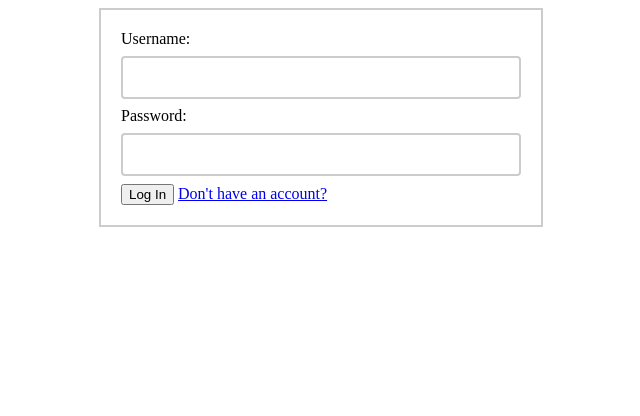
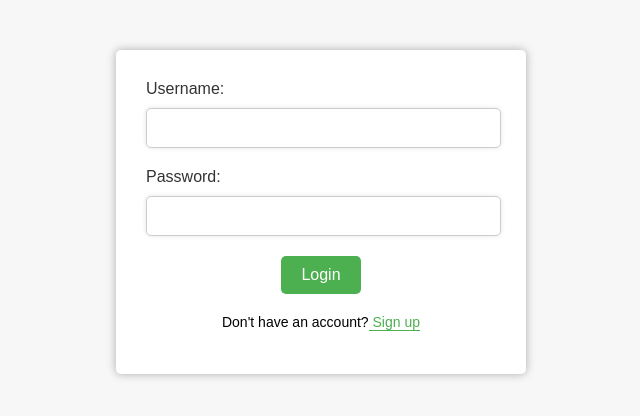
Before and after one commit to Elijah10000/Secure-And-Insecure-Login-Screens-For-SAP, a website: page SAP-login-screens/public/index.html in a window 1280 px wide. Shown: the whole page, without its empty margins (319-959 px from the left). Drawn offline with Linux system fonts and the light colour scheme.

Commit message:
css-changes-server-side-errors-and-other-changes

```diff
--- a/SAP-login-screens/public/index.html
+++ b/SAP-login-screens/public/index.html
@@ -8,8 +8,7 @@
 </head>
 <body>
     <div class="login-container">
-        <!-- <form id="login-form" method="POST"> -->
-            <form method="POST" name="login-form" id="login-form" action="/login" class="auth-form" onsubmit="return validateForm()">
+            <form method="POST" name="login-form" id="login-form" action="/login" autocomplete="off" class="auth-form" onsubmit="return validateForm()">
             <div>
               <label for="username">Username:</label>
               <input type="text" id="username" name="username">
@@ -18,8 +17,7 @@
               <label for="password">Password:</label>
               <input type="password" id="password" name="password">
             </div>
-            <button type="submit">Log In</button>
-            <a href="signup.html" class="button">Don't have an account?</a>
+            <input type="submit" value="Login"> <p>Don't have an account?<a href="signup.html" class="button"> Sign up</a></p>
         </form>
     </div>
     <script src="app.js"></script>
--- a/SAP-login-screens/public/style.css
+++ b/SAP-login-screens/public/style.css
@@ -1,37 +1,77 @@
-form {
-    margin: 0 auto;
-    width: 400px;
-    border: 2px solid #ccc;
-    padding: 20px;
+/* Style for body and form */
+body {
+  font-family: Arial, sans-serif;
+  background-color: #f7f7f7;
 }
 
+h1 {
+  text-align: center;
+  color: #4CAF50;
+  font-size: 30px;
+  margin-top: 300px;
+}
+
+.auth-form {
+  margin: 50px auto;
+  width: 350px;
+  padding: 30px;
+  background-color: #fff;
+  border-radius: 5px;
+  box-shadow: 0 0 10px rgba(0, 0, 0, 0.3);
+}
+
+/* Style for input fields */
 label {
-    display: inline-block;
-    width: 100px;
-    text-align: left;
+  display: block;
+  margin-bottom: 10px;
+  color: #333;
 }
 
 input[type="text"],
 input[type="password"] {
-    width: 100%;
-    padding: 12px 20px;
-    margin: 8px 0;
-    box-sizing: border-box;
-    border: 2px solid #ccc;
-    border-radius: 4px;
+  width: 95%;
+  padding: 10px;
+  margin-bottom: 20px;
+  border: none;
+  border-radius: 5px;
+  box-shadow: 0 0 5px rgba(0, 0, 0, 0.1);
+  font-size: 16px;
+  border: 1px solid #ccc;
+  color: #333;
 }
 
 input[type="submit"] {
   background-color: #4CAF50;
-    color: white;
-    padding: 14px 20px;
+  color: #fff;
+  font-size: 16px;
   border: none;
-    border-radius: 4px;
+  border-radius: 5px;
+  padding: 10px 20px;
   cursor: pointer;
-    width: 50%;
-    margin-left: 25% ;
+  transition: all 0.3s ease;
+  display: block;
+  margin: 0 auto;
 }
 
 input[type="submit"]:hover {
-    background-color: #45a049;
+  background-color: #3e8e41;
 }
+
+/* Style for the login link */
+p {
+  margin-top: 20px;
+  font-size: 14px;
+  text-align: center;
+}
+
+a {
+  color: #4CAF50;
+  text-decoration: none;
+  border-bottom: 1px solid #4CAF50;
+  transition: all 0.3s ease;
+}
+
+a:hover {
+  color: #3e8e41;
+  border-bottom: 1px solid #3e8e41;
+}
```
Also changed, not shown: SAP-login-screens/public/signup.html (+2 -3 lines), SAP-login-screens/public/success.html (+4 -3 lines), SAP-login-screens/server.js (+25 -5 lines). Lines whose indentation alone changed are shown as unchanged.
